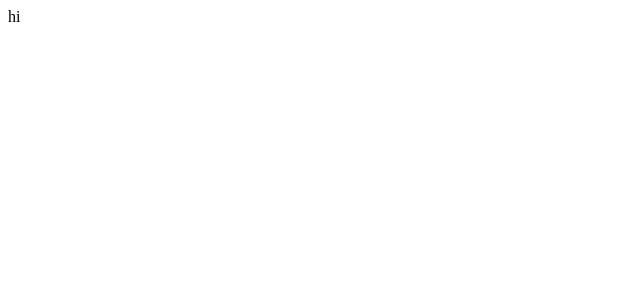
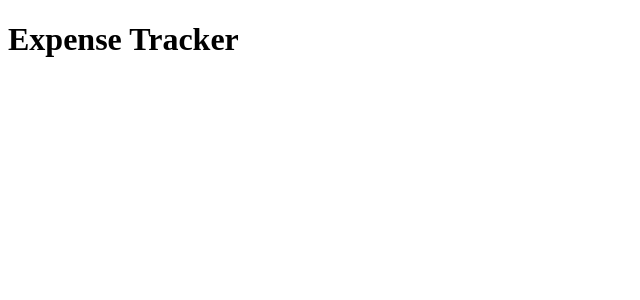
Before and after one commit to vvictorious/expense_tracker_react_useContext, a React (Create React App) app in the folder expense-tracker/: page / in a window 1280 px wide. Shown: the top 300 px of the page, without its empty margins (0-640 px from the left). Built offline with nearby package versions, Linux system fonts and the light colour scheme.

Commit message:
nothing crazy but thefirst component is succesfully being imported to app.js

```diff
--- a/expense-tracker/src/App.js
+++ b/expense-tracker/src/App.js
@@ -1,11 +1,12 @@
 import React from 'react';
 import './App.css';
+import { Header } from './components/Header'
 
 function App() {
   return (
-    <div className="App">
-      hi
-    </div>
+    <>
+      <Header />
+    </>
   );
 }
 
--- /dev/null
+++ b/expense-tracker/src/components/Header.js
@@ -0,0 +1,9 @@
+import React from 'react'
+
+export const Header = () => {
+    return (
+        <div>
+            <h1>Expense Tracker</h1>
+        </div>
+    )
+}
```
